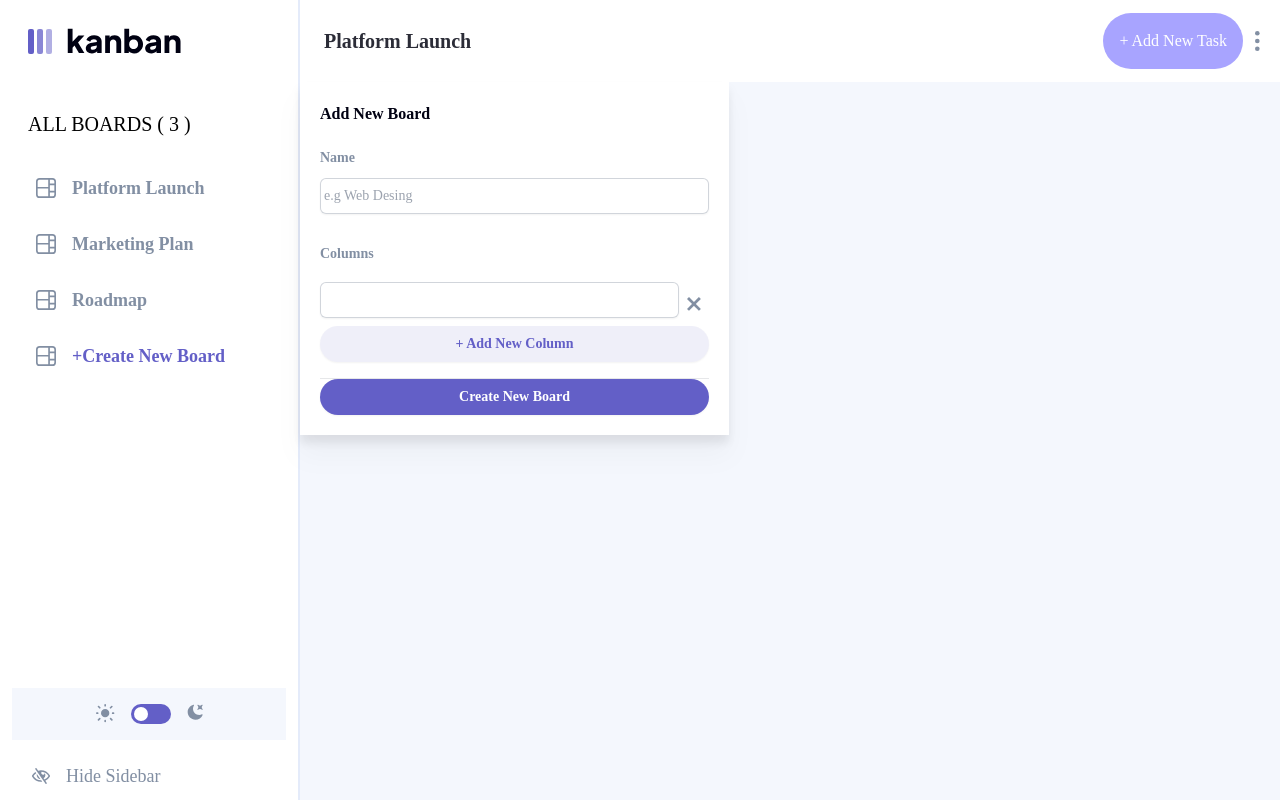
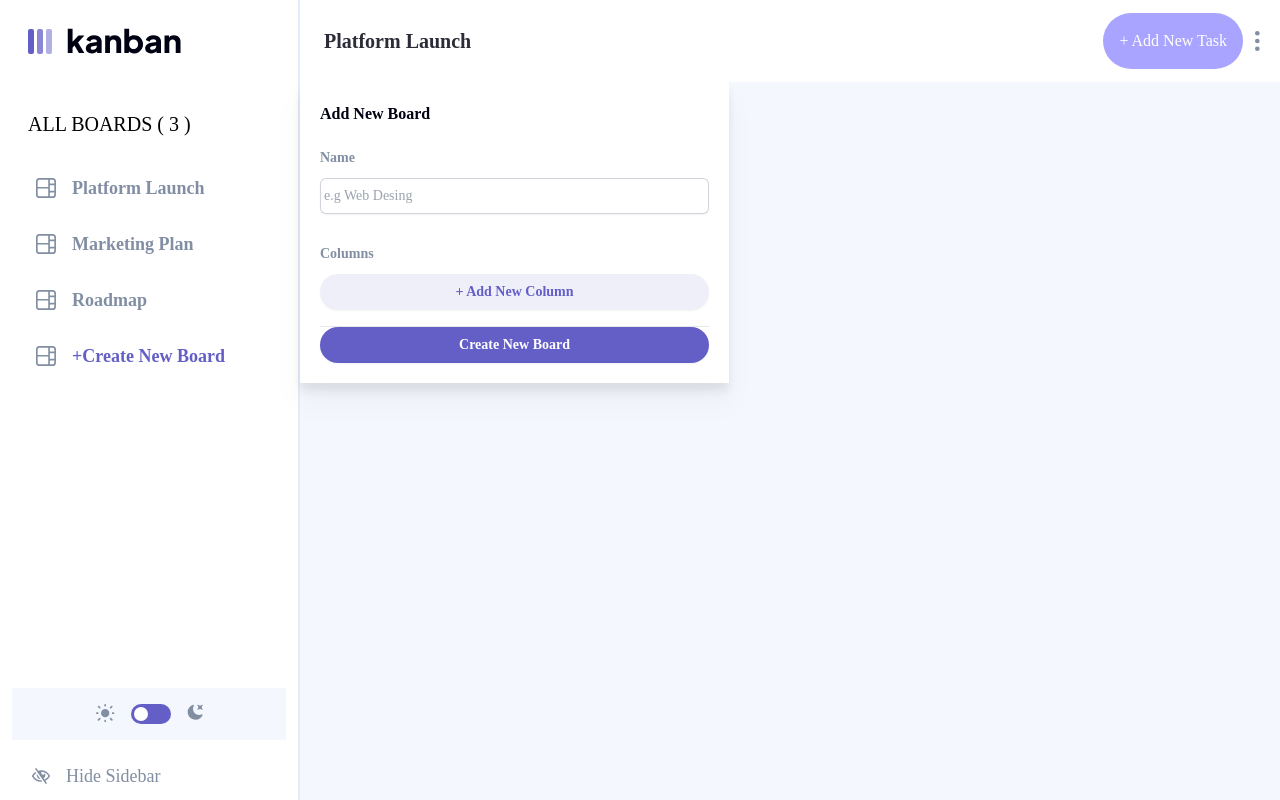
Before and after one commit to Emelinur/kanban-task-app, a React (Vite) app: page /platformlaunch in a window 1280 px wide. Built offline with nearby package versions, Linux system fonts and the light colour scheme; the HTML template or start-up script is replaced by a standard one.

Commit message:
"Form yapısı oluştuurldu addColumn özlelliği eklendi"

```diff
--- a/src/App.jsx
+++ b/src/App.jsx
@@ -1,5 +1,4 @@
 import "./App.css";
-import { BoardContent } from "./components/BoardContent";
 import { BoardHeader } from "./components/BoardHeader";
 import { BoardNavbar } from "./components/BoardNavbar";
 import BoardRoutes from "./BoardRoutes";
--- a/src/components/Board.jsx
+++ b/src/components/Board.jsx
@@ -1,29 +1,35 @@
 import { useState } from "react";
+
 export function Board() {
+
   const handleSubmit = (e) => {
     e.preventDefault();
   };
+  const handleInputType=(event)=>{
+   event.target.value
+  }
+
   const [columns, setColumns] = useState([]);
-
   const addColumn = () => {
-    setColumns((prevColumns) => [
-      ...prevColumns,
-      <div className="mt-2 flex" key={prevColumns.length}>
+const col=<>
 <div className="flex w-full rounded-md shadow-sm ring-1 ring-inset ring-gray-300 focus-within:ring-2 focus-within:ring-inset focus-within:ring-gray-100 sm:max-w-md mb-2">
   <input
+    onChange={handleInputType}
     type="text"
     name="columns"
-            id={`columns-${prevColumns.length}`}
+    id="columns"
     autoComplete="columns"
     className="block flex-1 border-0 bg-transparent py-1.5 pl-1  text-black focus:ring-0 sm:text-sm sm:leading-6"
     placeholder=""
   />
 </div>
-        <button className="m-2">
+<button type="reset"  className="m-2" >
   <img src="..\src\assets\icon-cross.svg" alt="icon-cross" />
 </button>
-      </div>,
-    ]);
+</>
+setColumns(
+  prev=>[...prev,col]
+  )
   };
   return (
     <>
@@ -31,17 +37,15 @@ export function Board() {
         <div className="w-full bg-white p-5 ">
           <div className="border-b border-gray-900/10 pb-4">
             <h1 className=" font-bold  text-black">Add New Board</h1>
-            <div className="mt-5 grid grid-cols-1 gap-x-6 gap-y-8 sm:grid-cols-6">
+            <div className="mt-5 grid grid-cols-1 sm:grid-cols-6">
               <div className="sm:col-span-full">
-                <label
-                  htmlFor="name"
-                  className="block text-sm font-bold leading-6 text-mediumGrey"
-                >
+                <label htmlFor="name" className="block text-sm font-bold leading-6 text-mediumGrey">
                   Name
                 </label>
                 <div className="mt-2">
                   <div className="flex rounded-md shadow-sm ring-1 ring-inset ring-gray-300 focus-within:ring-2 focus-within:ring-inset focus-within:ring-indigo-600 sm:max-w-md">
                     <input
+
                       type="text"
                       name="name"
                       id="name"
@@ -56,32 +60,17 @@ export function Board() {
             <div className="mt-5 flex flex-col sm:grid-cols-6">
               <div className="sm:col-span-full m-2 ml-0 ">
                 <label
-                  htmlFor="columns"
-                  className="block text-sm leading-6 text-mediumGrey font-bold"
+                  htmlFor="columns" className="block text-sm leading-6 text-mediumGrey font-bold"
                 >
                   Columns
                 </label>
               </div>
-              <div className="mt-2 flex">
-                <div className="flex w-full rounded-md shadow-sm ring-1 ring-inset ring-gray-300 focus-within:ring-2 focus-within:ring-inset focus-within:ring-gray-100 sm:max-w-md mb-2">
-                  <input
-                    type="text"
-                    name="columns"
-                    id="columns"
-                    autoComplete="columns"
-                    className="block flex-1 border-0 bg-transparent py-1.5 pl-1  text-black focus:ring-0 sm:text-sm sm:leading-6"
-                    placeholder=""
-                  />
-                </div>
-                <button className="m-2">
-                  <img src="..\src\assets\icon-cross.svg" alt="icon-cross" />
-                </button>
-              </div>
-              {columns.map((column) => column)}
+              {columns.map((item,index)=><div className="mt-2 flex" key={index}>{item}</div>)}
               <button
-                type="submit"
+                type="button"
                 className=" w-full rounded-full bg-mainPurpleLight px-3 py-2 text-sm font-bold shadow-sm hover:bg-mainPurpleHover text-mainPurple"
                 onClick={addColumn}
+
               >
                 + Add New Column
               </button>
```
Lines whose indentation alone changed are shown as unchanged.
